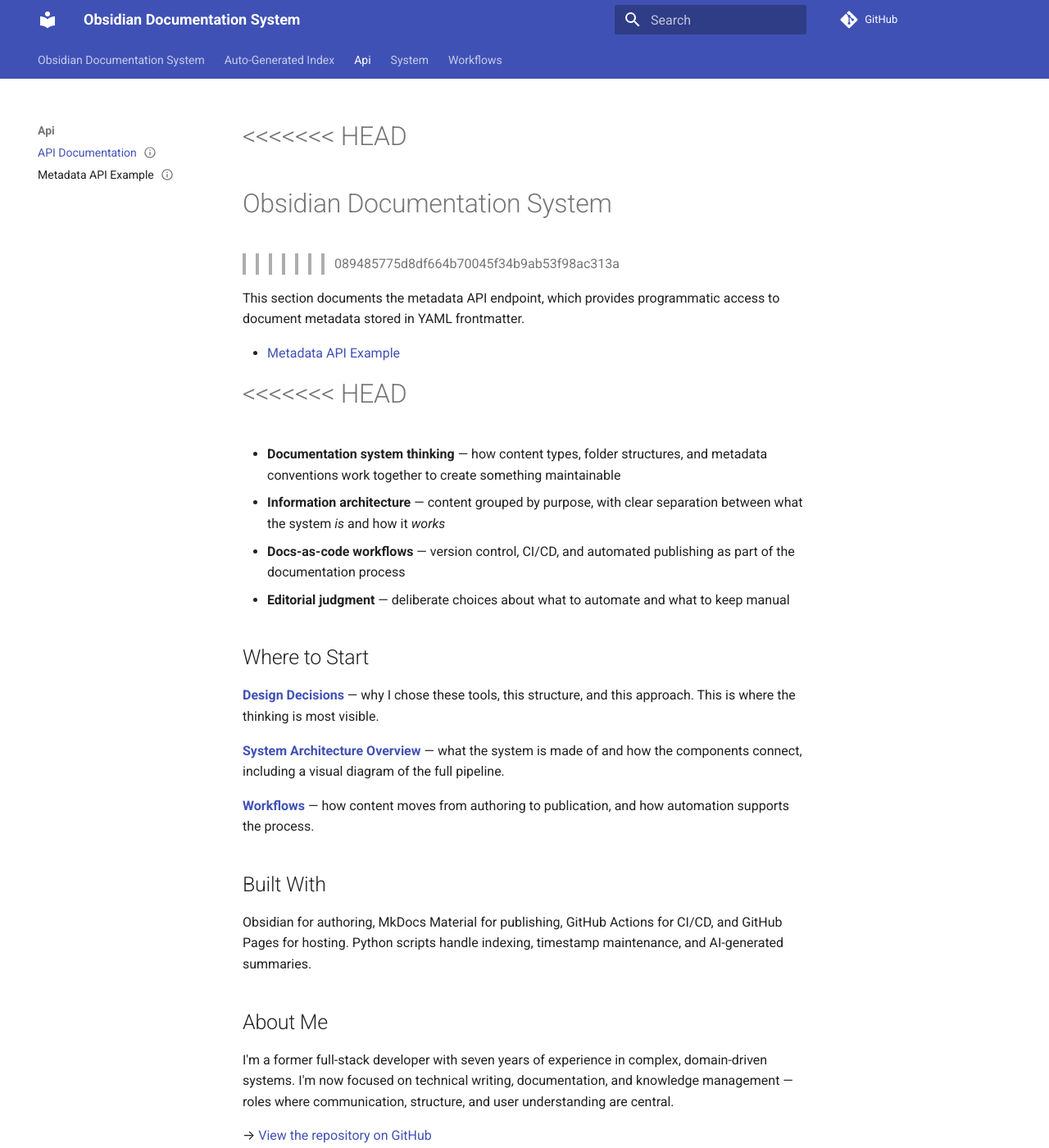
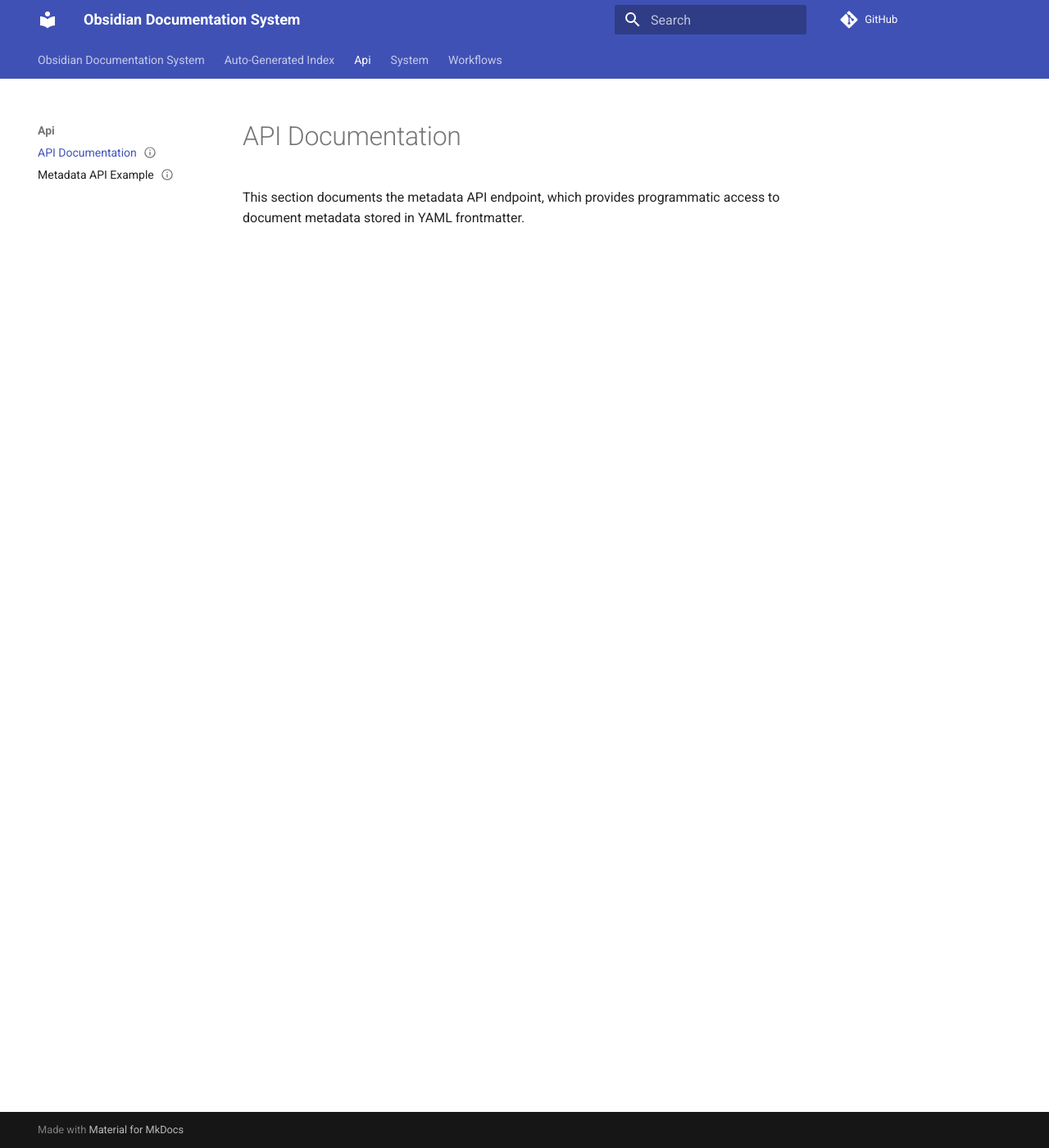
Before and after one commit to Giulia007/obsidian-docsystem, an MkDocs documentation site: the page built from docs/api/index.md, in a window 1280 px wide and 1400 px high. Shown: the whole window at 82% size. Built offline with MkDocs 1.6.1 and Material for MkDocs 9.7.7, drawn with Linux system fonts in a browser that asks for light colours; comment, search, counter and statistics services are not loaded; some of the changed text lies outside the part shown.

Commit message:
Fix mistakes in main index page

```diff
--- a/docs/api/index.md
+++ b/docs/api/index.md
@@ -3,40 +3,4 @@
 status: published
 updated: 2026-03-15T19:28
 ---
-
-<<<<<<< HEAD
-=======
-
-# Obsidian Documentation System
->>>>>>> 089485775d8df664b70045f34b9ab53f98ac313a
-
-
 This section documents the metadata API endpoint, which provides programmatic access to document metadata stored in YAML frontmatter.
-
-- [Metadata API Example](Metadata%20API%20Example.md)
-
-<<<<<<< HEAD
-=======
-- **Documentation system thinking** — how content types, folder structures, and metadata conventions work together to create something maintainable
-- **Information architecture** — content grouped by purpose, with clear separation between what the system *is* and how it *works*
-- **Docs-as-code workflows** — version control, CI/CD, and automated publishing as part of the documentation process
-- **Editorial judgment** — deliberate choices about what to automate and what to keep manual
-
-## Where to Start
-
-**[Design Decisions](system/Design Decisions.md)** — why I chose these tools, this structure, and this approach. This is where the thinking is most visible.
-
-**[System Architecture Overview](system/System Architecture Overview.md)** — what the system is made of and how the components connect, including a visual diagram of the full pipeline.
-
-**[Workflows](workflows/)** — how content moves from authoring to publication, and how automation supports the process.
-
-## Built With
-
-Obsidian for authoring, MkDocs Material for publishing, GitHub Actions for CI/CD, and GitHub Pages for hosting. Python scripts handle indexing, timestamp maintenance, and AI-generated summaries.
-
-## About Me
-
-I'm a former full-stack developer with seven years of experience in complex, domain-driven systems. I'm now focused on technical writing, documentation, and knowledge management — roles where communication, structure, and user understanding are central.
-
-→ [View the repository on GitHub](https://github.com/Giulia007/obsidian-docsystem)
->>>>>>> 089485775d8df664b70045f34b9ab53f98ac313a
```
Also changed, not shown: docs/index.md (+30 -1 lines).
